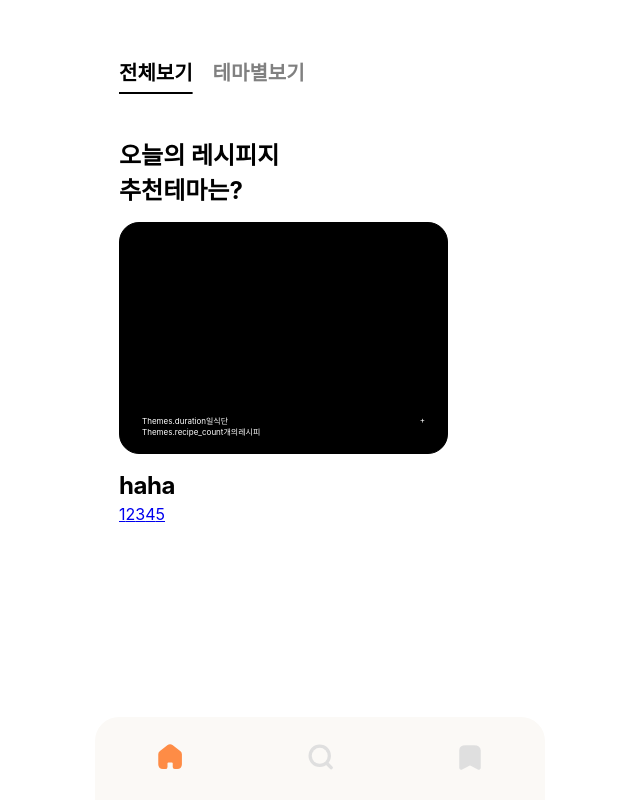
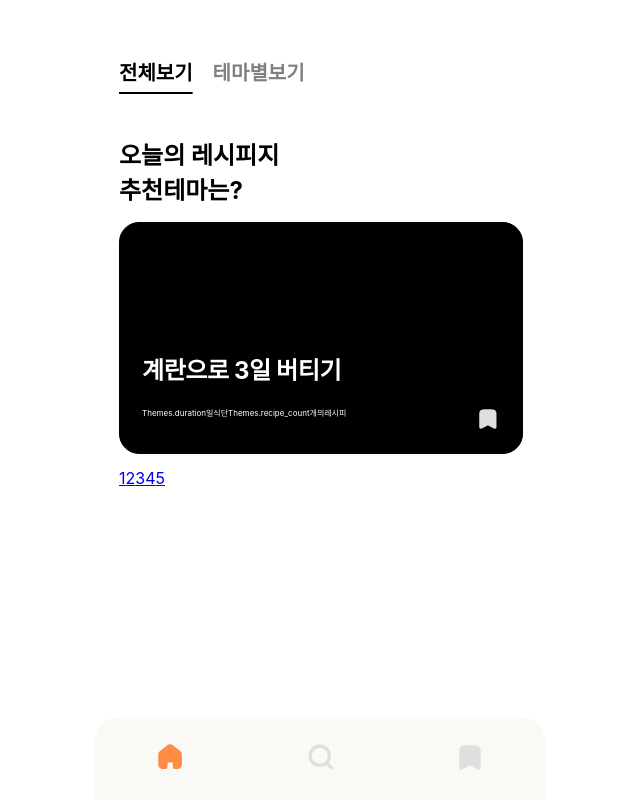
Before and after one commit to recipeasyy/Recipeasy_Client, a Next.js app: page /home in a window 1280 px wide. Shown: the whole page, without its empty margins (320-960 px from the left). Built offline with nearby package versions, Linux system fonts and the light colour scheme; a web font is replaced by a local one.

Commit message:
refresh 해결

```diff
--- a/src/api/refresh.tsx
+++ b/src/api/refresh.tsx
@@ -4,7 +4,7 @@ import { accessApi } from './api';
 
 const onLoginRefresh = async (config: AxiosRequestConfig): Promise<AxiosRequestConfig> => {
   const refresh = getCookie('refreshToken');
-
+  console.log(refresh);
   // 토큰이 만료되었고, refreshToken 이 저장되어 있을 때
   if (refresh) {
     // 토큰 갱신 서버통신
--- /dev/null
+++ b/src/components/icons/SmallSave.tsx
@@ -0,0 +1,20 @@
+import COLOR from '../../constants/theme';
+
+export const SmallSaveIcon = ({ selected }: { selected: boolean }) => {
+  return (
+    <>
+      <svg width="24" height="24" viewBox="0 0 24 24" fill="none" xmlns="http://www.w3.org/2000/svg">
+        <path
+          fill-rule="evenodd"
+          clip-rule="evenodd"
+          d="M19.7143 6.59997C19.7143 4.03017 17.8123 3 15.074 3H8.64332C5.98912 3 4 3.95993 4 6.42859V20.1832C4 20.8613 4.78977 21.2883 5.42949 20.9568L11.8835 17.6125L18.2818 20.9512C18.9225 21.2846 19.7143 20.8575 19.7143 20.1785V6.59997Z"
+          fill={selected ? COLOR.MAIN : COLOR.GRAY}
+          stroke={selected ? COLOR.MAIN : COLOR.GRAY}
+          stroke-width="1.5"
+          stroke-linecap="round"
+          stroke-linejoin="round"
+        />
+      </svg>
+    </>
+  );
+};
--- a/src/components/imgProps/wide.tsx
+++ b/src/components/imgProps/wide.tsx
@@ -1,27 +1,41 @@
 import styled from '@emotion/styled';
+import { useState } from 'react';
 import FONT from '../../constants/fonts';
+import { SmallSaveIcon } from '../icons/SmallSave';
 
 export default function Wide() {
+  const [isSelect, setSelect] = useState(false);
   return (
     <>
       <ImgBox>
-        <HeadText>Themes.title</HeadText>
+        <HeadText css={FONT.HEADING}>
+          <Head>계란으로 3일 버티기</Head>
+        </HeadText>
         <Detail>
           <SmallText>
             {'Themes.duration'}일식단{'Themes.recipe_count'}개의레시피
           </SmallText>
-          <Icon>+</Icon>
+          <Icon
+            onClick={() => {
+              setSelect((prev) => !prev);
+            }}>
+            <SmallSaveIcon selected={isSelect} />
+          </Icon>
         </Detail>
       </ImgBox>
-      <a css={FONT.HEADING}>haha</a>
     </>
   );
 }
-
+const Head = styled.a`
+  text-align: left;
+  //bottom: 0px; 물어보기
+  vertical-align: bottom;
+  position: relative;
+`;
 const ImgBox = styled.div`
   border: 1px solid black;
   border-radius: 20px;
-  width: 327px;
+  width: 100%;
   height: 230px;
   margin-bottom: 14px;
   background-color: black;
@@ -32,19 +46,26 @@ const HeadText = styled.div`
   padding-left: 22px;
   width: 216px;
   height: 54px;
-  padding-top: 150px;
+  padding-top: 130px;
+  color: white;
+  text-align: left;
+  bottom: 0px;
+  position: relative;
+  //vertical-align: bottom; 1.
 `;
 const Detail = styled.div`
   padding-left: 22px;
   display: flex;
   flex-direction: row;
   font-size: 8px;
-  padding-top: 22px;
+  //padding-top: 22px;
   color: white;
+  justify-content: space-between;
 `;
 const SmallText = styled.div`
-  margin-right: 150px;
+  //margin-right: 150px;
   padding-bottom: 22px;
+  width: 100%;
 `;
 const Icon = styled.div`
   padding-right: 22px;
--- a/src/pages/login/index.tsx
+++ b/src/pages/login/index.tsx
@@ -5,7 +5,11 @@ const Login = () => {
   const router = useRouter();
 
   const handleClickLogin = (e: any) => {
-    router.push(`https://kauth.kakao.com/oauth/authorize?client_id=${process.env.NEXT_PUBLIC_KAKAO_CLIENT_ID}&redirect_uri=${process.env.NEXT_PUBLIC_KAKAO_REDIRECT_URI}&response_type=code
+    if (
+      process.env.NEXT_PUBLIC_KAKAO_CLIENT_ID !== undefined &&
+      process.env.NEXT_PUBLIC_KAKAO_REDIRECT_URI !== undefined
+    )
+      router.push(`https://kauth.kakao.com/oauth/authorize?client_id=${process.env.NEXT_PUBLIC_KAKAO_CLIENT_ID}&redirect_uri=${process.env.NEXT_PUBLIC_KAKAO_REDIRECT_URI}&response_type=code
     `);
   };
 
```
Also changed, not shown: src/components/imgProps/thin.tsx (+20 -2 lines), src/components/top_navigations/goBack.tsx (+9 -0 lines), src/pages/index.tsx (+11 -3 lines), src/pages/login/callback.tsx (+10 -5 lines), src/pages/theme/[id].tsx (+41 -2 lines).
